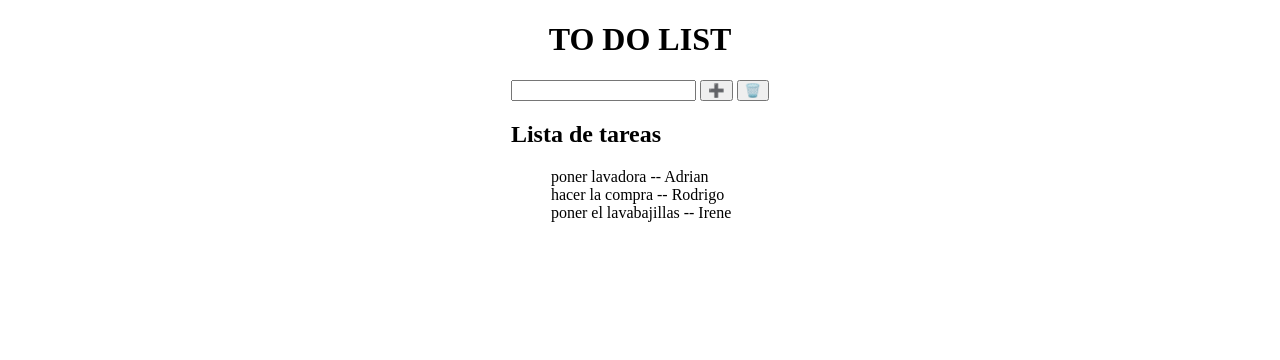
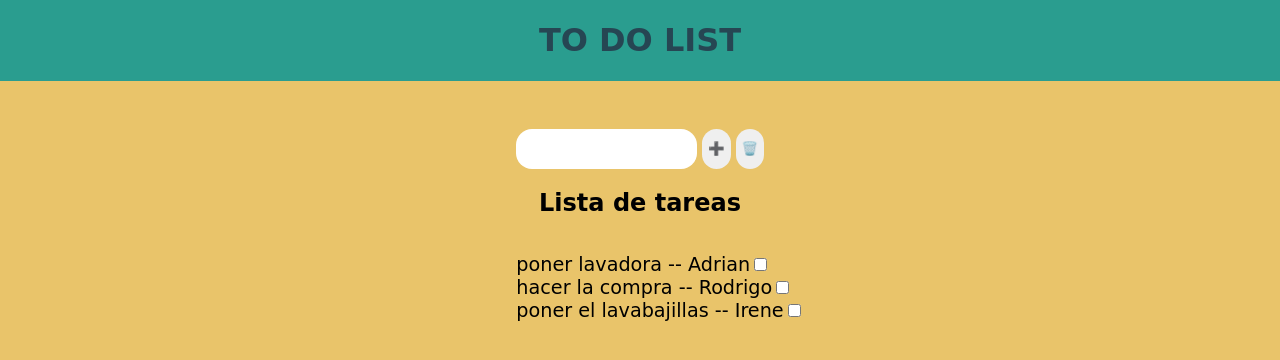
Before and after one commit to adrianCaleroBarrero/202205-W03CH2_Adrian-Calero, a website with bundled scripts: page index.html in a window 1280 px wide. Built offline with nearby package versions, Linux system fonts and the light colour scheme; a web font is replaced by a local one.

Commit message:
Adding checkboc and style

```diff
--- a/css/style.css
+++ b/css/style.css
@@ -1,3 +1,5 @@
+@import url('https://fonts.googleapis.com/css2?family=Grape+Nuts&display=swap');
+
 * {
   box-sizing: border-box;
 }
@@ -9,10 +11,49 @@ body {
   height: 80vh;
   display: flex;
   flex-direction: column;
+  align-items: center;
+  font-family: 'Grape Nuts', cursive;
+  background-color: #e9c46a;
+}
 
+header {
+  width: 100%;
+  background-color: #2a9d8f;
+  color: #264653;
+  text-align: center;
+}
+section {
+  display: flex;
+  flex-direction: column;
   align-items: center;
+  width: 100%;
+  height: 80vh;
+  margin-top: 3rem;
+}
+.text {
+  border-radius: 1rem;
+  height: 5vh;
+  border-style: none;
+}
+button {
+  border-radius: 1rem;
+  height: 5vh;
+  border-style: none;
+}
+button:hover {
+  transform: scale(1.2);
+  transition: 0.6s;
+}
+.list {
+  display: flex;
+  align-items: center;
+  flex-direction: column;
 }
 
 ul {
   list-style: none;
 }
+
+li {
+  font-size: larger;
+}
--- a/index.html
+++ b/index.html
@@ -13,10 +13,13 @@
       <h1>TO DO LIST</h1>
     </header>
     <section>
-      <input id="text" type="text" />
-      <button id="plus">➕</button>
-      <button id="minus">🗑️</button>
-      <div id="list">
+      <div>
+        <input id="text" class="text" type="text" />
+        <button id="plus">➕</button>
+        <button id="minus">🗑️</button>
+      </div>
+
+      <div id="list" class="list">
         <h2>Lista de tareas</h2>
         <ul></ul>
       </div>
--- a/js/add.js
+++ b/js/add.js
@@ -3,7 +3,11 @@ import { Task } from './task.js';
 
 export function add() {
   let text = document.querySelector('#text').value;
-  myComponents.push(new Task(myComponents.length + 1, text));
+  let twoWords = text.split('--');
+
+  myComponents.push(
+    new Task(myComponents.length + 1, twoWords[0], twoWords[1])
+  );
   document.querySelector('#text').value = '';
   listed();
 }
--- a/js/app.js
+++ b/js/app.js
@@ -1,11 +1,17 @@
 import { add } from './add.js';
-import { listed } from './my-list.js';
+import { checkbox } from './checkbox.js';
+import { listed, myComponents } from './my-list.js';
 import { remove } from './remove.js';
 
 function app() {
   listed();
   document.querySelector('#plus').addEventListener('click', add);
   document.querySelector('#minus').addEventListener('click', remove);
+  myComponents.forEach((item) => {
+    document
+      .querySelector(`#${item.responsable}`)
+      .addEventListener('click', checkbox);
+  });
 }
 
 (() => {
--- /dev/null
+++ b/js/checkbox.js
@@ -0,0 +1,13 @@
+import { myComponents } from './my-list.js';
+
+export function checkbox() {
+  let checked;
+  myComponents.forEach((item) => {
+    checked = document.querySelector(`#${item.responsable}`);
+    if (checked.checked) {
+      item.isComplete = true;
+    } else {
+      item.isComplete = false;
+    }
+  });
+}
--- a/template/task-created.js
+++ b/template/task-created.js
@@ -1,7 +1,7 @@
 export function taskCreated(list) {
   let template = '';
   list.forEach((item) => {
-    template += ` <li id="${item.id}">${item.name} -- ${item.responsable}</li>
+    template += ` <li id="${item.id}">${item.name} -- ${item.responsable}<input type="checkbox" name="" id="${item.responsable}"></li>
          `;
   });
   return template;
```
Also changed, not shown: js/component.js (deleted, +0 -7 lines).
